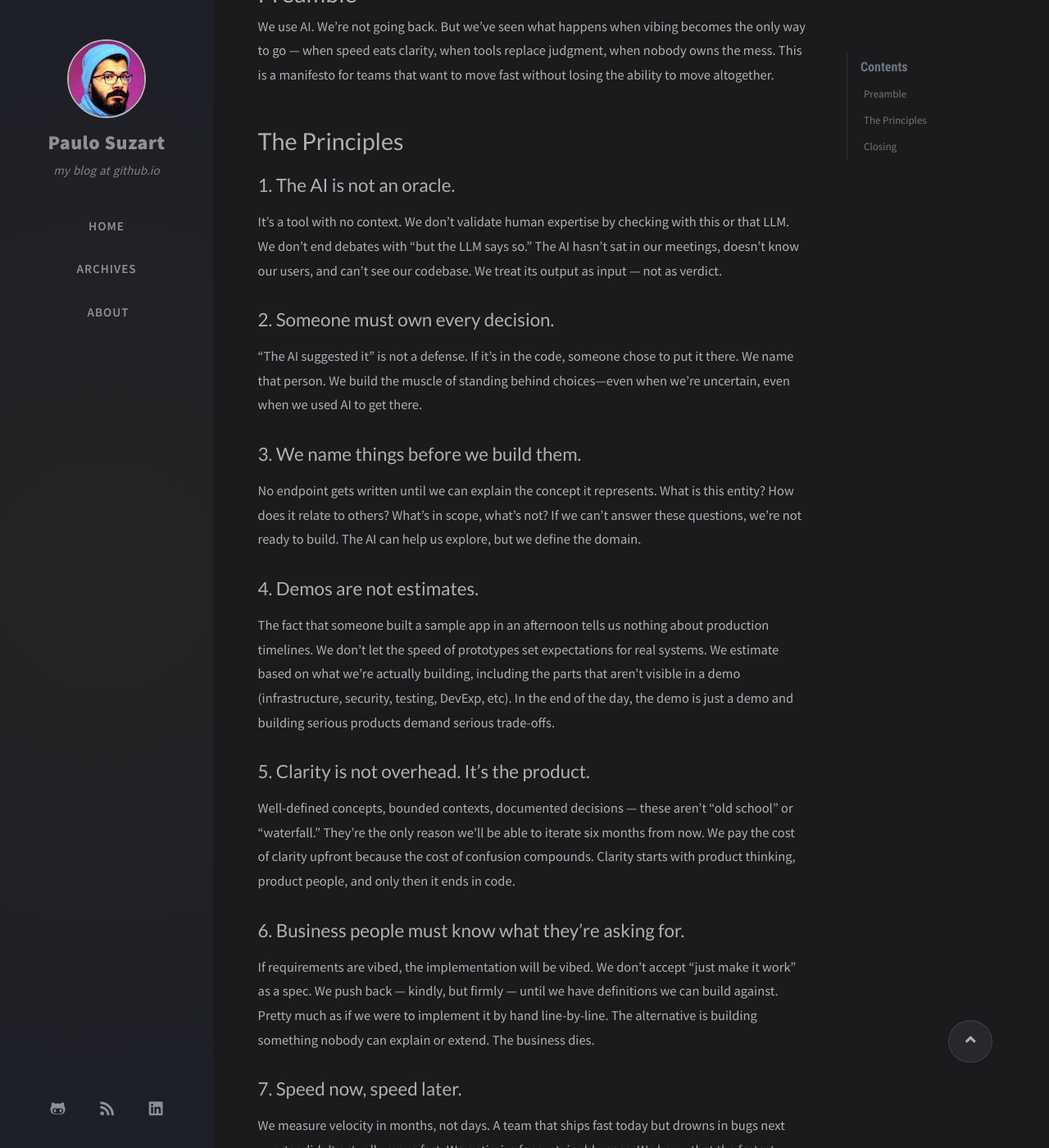
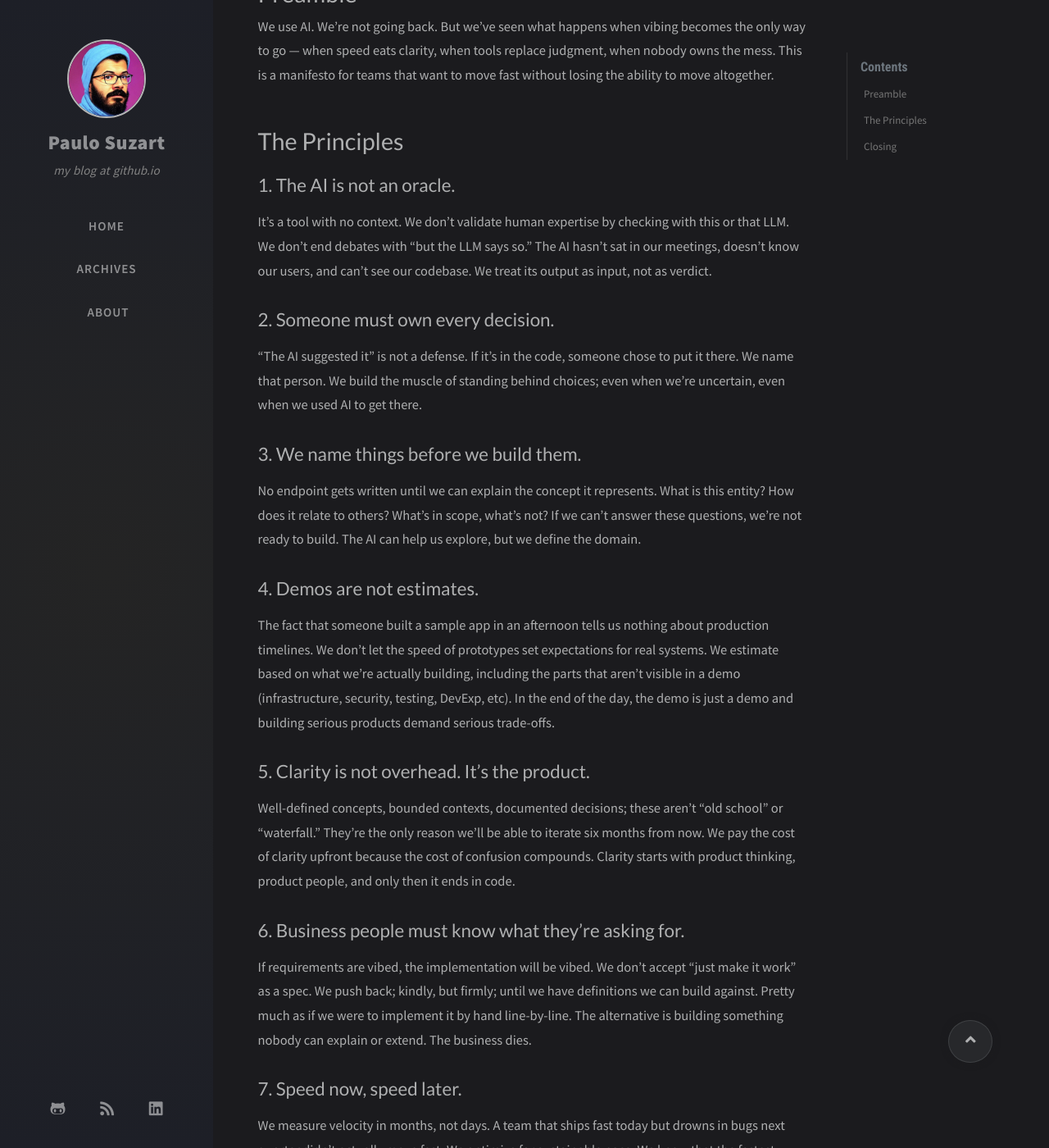
Before and after one commit to paulosuzart/paulosuzart.github.io, a Jekyll site: the page built from _posts/2026-02-05-part-I-the-vibe-manifesto.md, in a window 1280 px wide and 1400 px high, scrolled down 406 px. Shown: the whole window at 82% size. Built offline with Jekyll 4.4.1, drawn with Linux system fonts in a browser that asks for light colours; nearby versions of some CDN libraries; comment, search, counter and statistics services are not loaded; some of the changed text lies outside the part shown.

Commit message:
Retouches

```diff
--- a/_posts/2026-02-05-part-I-the-vibe-manifesto.md
+++ b/_posts/2026-02-05-part-I-the-vibe-manifesto.md
@@ -21,11 +21,11 @@ This is a manifesto for teams that want to move fast without losing the ability
 
 ## 1. The AI is not an oracle.
 
-It's a tool with no context. We don't validate human expertise by checking with this or that LLM. We don't end debates with "but the LLM says so." The AI hasn't sat in our meetings, doesn't know our users, and can't see our codebase. We treat its output as input — not as verdict.
+It's a tool with no context. We don't validate human expertise by checking with this or that LLM. We don't end debates with "but the LLM says so." The AI hasn't sat in our meetings, doesn't know our users, and can't see our codebase. We treat its output as input, not as verdict.
 
 ## 2. Someone must own every decision.
 
-"The AI suggested it" is not a defense. If it's in the code, someone chose to put it there. We name that person. We build the muscle of standing behind choices—even when we're uncertain, even when we used AI to get there.
+"The AI suggested it" is not a defense. If it's in the code, someone chose to put it there. We name that person. We build the muscle of standing behind choices; even when we're uncertain, even when we used AI to get there.
 
 ## 3. We name things before we build them.
 
@@ -37,11 +37,11 @@ The fact that someone built a sample app in an afternoon tells us nothing about
 
 ## 5. Clarity is not overhead. It's the product.
 
-Well-defined concepts, bounded contexts, documented decisions — these aren't "old school" or "waterfall." They're the only reason we'll be able to iterate six months from now. We pay the cost of clarity upfront because the cost of confusion compounds. Clarity starts with product thinking, product people, and only then it ends in code.
+Well-defined concepts, bounded contexts, documented decisions; these aren't "old school" or "waterfall." They're the only reason we'll be able to iterate six months from now. We pay the cost of clarity upfront because the cost of confusion compounds. Clarity starts with product thinking, product people, and only then it ends in code.
 
 ## 6. Business people must know what they're asking for.
 
-If requirements are vibed, the implementation will be vibed. We don't accept "just make it work" as a spec. We push back — kindly, but firmly — until we have definitions we can build against. Pretty much as if we were to implement it by hand line-by-line. The alternative is building something nobody can explain or extend. The business dies.
+If requirements are vibed, the implementation will be vibed. We don't accept "just make it work" as a spec. We push back; kindly, but firmly; until we have definitions we can build against. Pretty much as if we were to implement it by hand line-by-line. The alternative is building something nobody can explain or extend. The business dies.
 
 ## 7. Speed now, speed later.
 
```
Also changed, not shown: other parts of _posts/2026-02-05-part-I-the-vibe-manifesto.md (+1 -1 lines).
